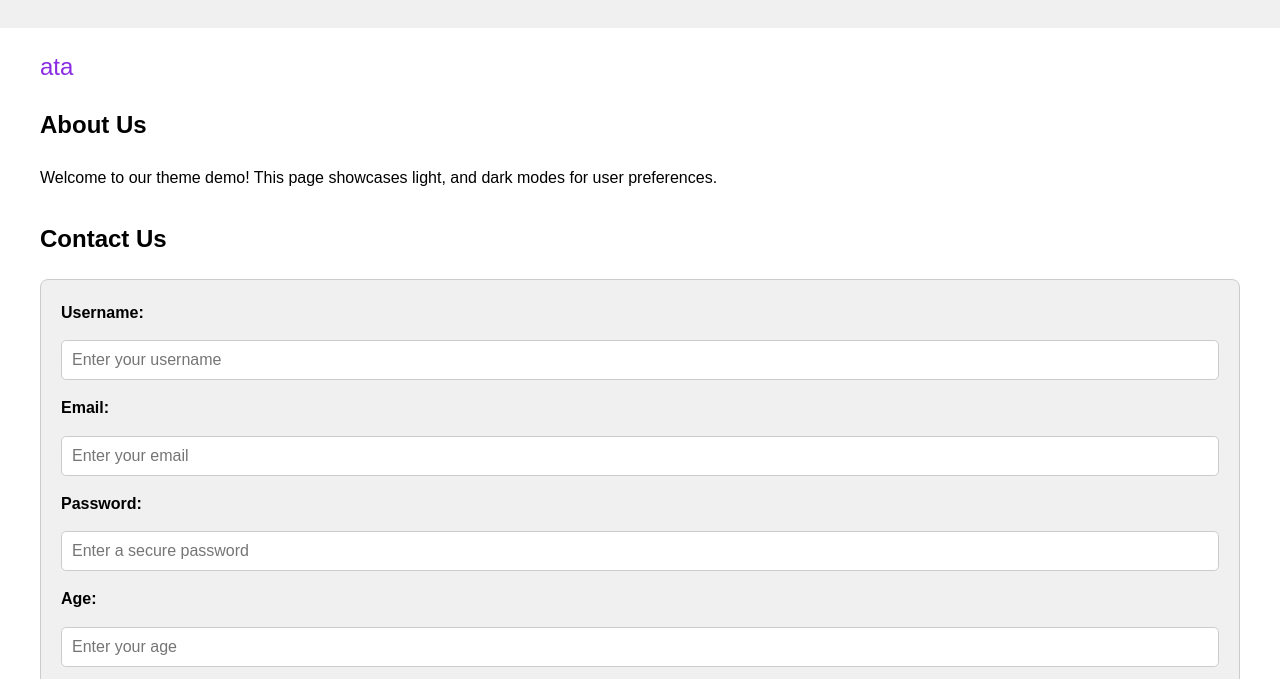
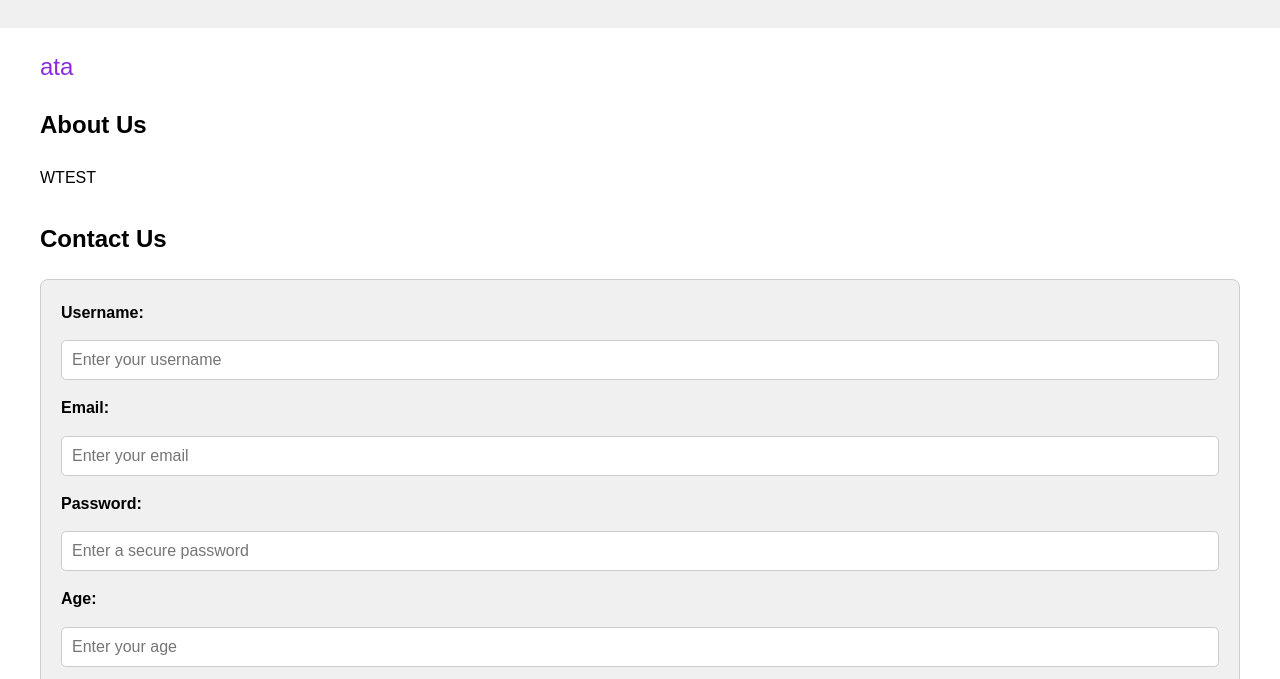
Before and after one commit to monnierant/demo, a plain HTML site: page src/index.html in a window 1280 px wide. Shown: the part 106-785 px from the top of the page. Drawn offline with Linux system fonts and the light colour scheme.

Commit message:
fix: test

```diff
--- a/src/index.html
+++ b/src/index.html
@@ -14,10 +14,7 @@
       <section>
         <i>ata</i>
         <h2>About Us</h2>
-        <p>
-          Welcome to our theme demo! This page showcases light, and dark modes
-          for user preferences.
-        </p>
+        <p>WTEST</p>
       </section>
 
       <section>
```
